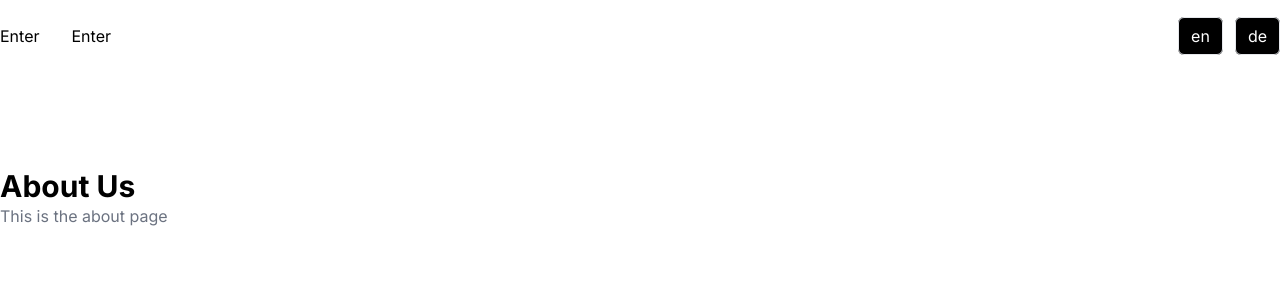
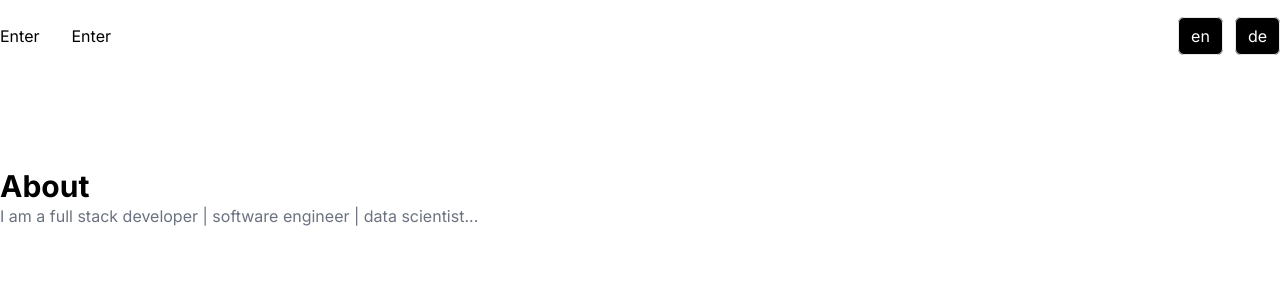
Before and after one commit to itsmefredgo/freddiego-dev, a Next.js app: page /en/about in a window 1280 px wide. Shown: the top 300 px of the page. Built offline with nearby package versions, Linux system fonts and the light colour scheme.

Commit message:
test: testing branch deployment

```diff
--- a/dictionaries/en.json
+++ b/dictionaries/en.json
@@ -1,16 +1,16 @@
 {
   "navigation": {
-    "home": "Home",
+    "home": "freddiego",
     "about": "About"
   },
   "page": {
     "home": {
-      "title": "Welcome to NextJs i18n",
-      "description": "Internationalization in NextJs 13 App router"
+      "title": "Hi there, my name is Frederick Go",
+      "description": "I am a full stack developer | software engineer | data scientist"
     },
     "about": {
-      "title": "About Us",
-      "description": "This is the about page"
+      "title": "About",
+      "description": "I am a full stack developer | software engineer | data scientist..."
     }
   }
 }
--- a/src/app/[lang]/about/page.tsx
+++ b/src/app/[lang]/about/page.tsx
@@ -1,4 +1,4 @@
-import { Locale } from '@/i18n.config'
+import { Locale } from '@/src/i18n.config'
 import { getDictionary } from '@/lib/dictionary'
 
 export default async function About({
```
